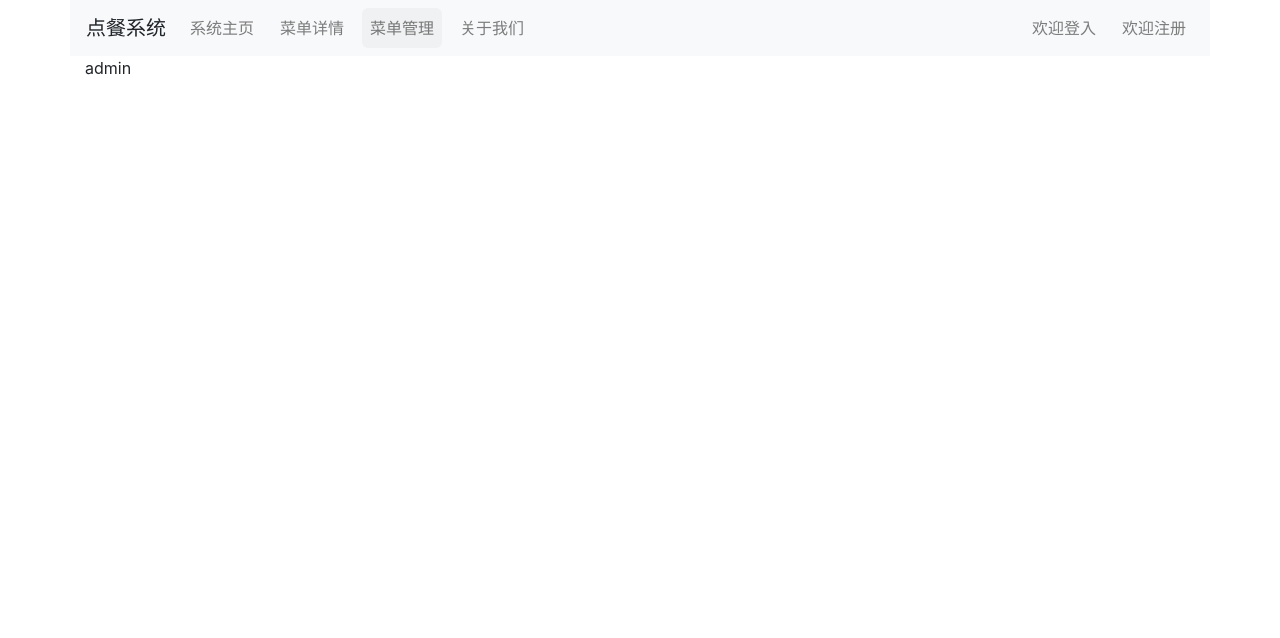
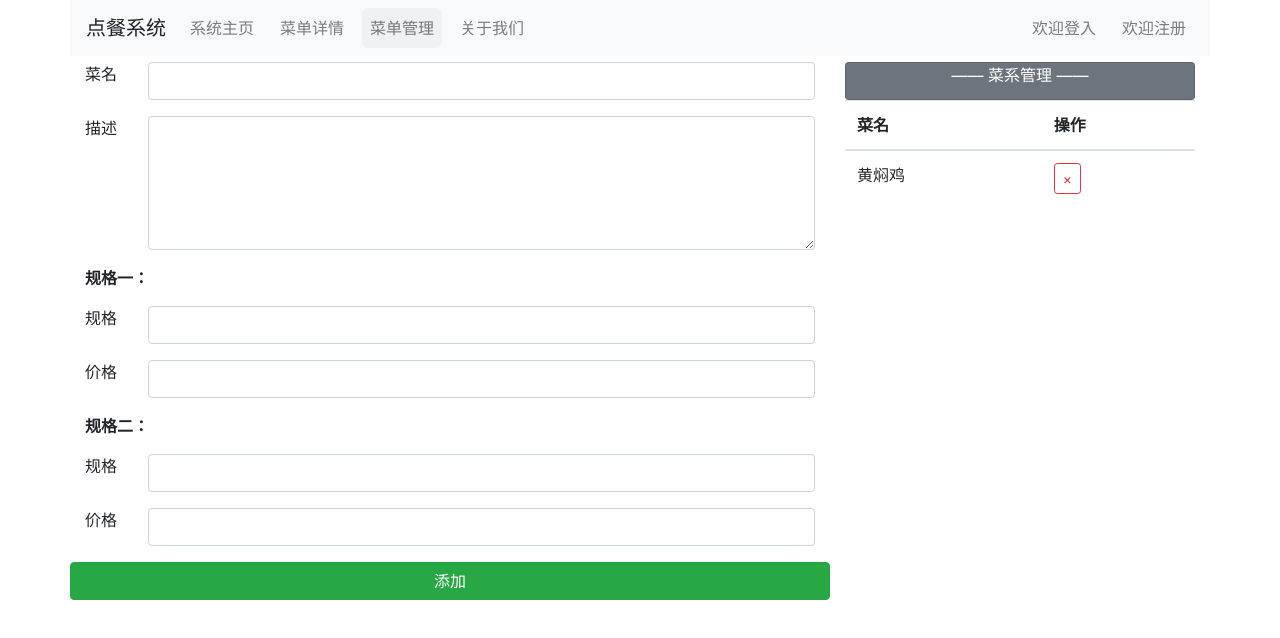
Before and after one commit to 526697296/Vue-OrderSystem, a Vue app: page /admin in a window 1280 px wide. Shown: the top 638 px of the page. Built offline with nearby package versions, Linux system fonts and the light colour scheme.

Commit message:
构建admin.vue

```diff
--- /dev/null
+++ b/src/components/Addcaixi.vue
@@ -0,0 +1,61 @@
+<template>
+  <div class="addcaixi">
+      <form>
+        <!-- <p class="text-muted">添加菜系：</p> -->
+        <div class="form-group row">
+            <label class="col-sm-1">菜名</label>
+            <div class="col-sm-11">
+                <input type="text" class="form-control" v-model="newp.name">
+            </div>
+        </div>
+        <div class="form-group row">
+            <label class="col-sm-1">描述</label>
+            <div class="col-sm-11">
+                <textarea rows="5" class="form-control" v-model="newp.description"></textarea>
+            </div>
+        </div>
+        <p><strong>规格一：</strong></p>
+        <div class="form-group row">
+            <label class="col-sm-1">规格</label>
+            <div class="col-sm-11">
+                <input type="text" class="form-control" v-model="newp.size1">
+            </div>
+        </div>
+        <div class="form-group row">
+            <label class="col-sm-1">价格</label>
+            <div class="col-sm-11">
+                <input type="text" class="form-control" v-model="newp.price1">
+            </div>
+        </div>
+        <p><strong>规格二：</strong></p>
+        <div class="form-group row">
+            <label class="col-sm-1">规格</label>
+            <div class="col-sm-11">
+                <input type="text" class="form-control" v-model="newp.size2">
+            </div>
+        </div>
+        <div class="form-group row">
+            <label class="col-sm-1">价格</label>
+            <div class="col-sm-11">
+                <input type="text" class="form-control" v-model="newp.price2">
+            </div>
+        </div>
+        <div class="form-group row">
+            <button type="button" class="btn btn-success btn-block">添加</button>
+        </div>
+      </form>
+  </div>
+</template>
+<script>
+export default {
+  name: "Addcaixi",
+  data() {
+    return {
+        newp:{}
+    };
+  },
+  components: {}
+}
+</script>
+<style scoped>
+</style>
--- a/src/components/Admin.vue
+++ b/src/components/Admin.vue
@@ -1,12 +1,35 @@
 <template>
-  <div id="admin">
-    admin
-
+  <div class="admin row">
+    <div class="col-sm-12 col-md-8">
+      <addcaixi></addcaixi>
+    </div>
+    <div class="col-sm-12 col-md-4">
+      <!-- <button class="btn btn-block btn-secondary">—— 菜系管理 ——</button> -->
+      <div class="card bg-secondary text-white">
+        <div class="card-title text-center">—— 菜系管理 ——</div>
+      </div>
+      <table class="table">
+        <thead class="table table-default">
+          <tr>
+            <th>菜名</th>
+            <th>操作</th>
+          </tr>
+        </thead>
+        <tbody>
+          <tr>
+            <td>黄焖鸡</td>
+            <td>
+              <button class="btn btn-sm btn-outline-danger">&times;</button>
+            </td>
+          </tr>
+        </tbody>
+      </table>
+    </div>
   </div>
 </template>
 
 <script>
-
+import Addcaixi from './Addcaixi.vue'
 export default {
   name: 'Admin',
   data(){
@@ -15,11 +38,13 @@ export default {
     }
   },
   components:{
-
+    Addcaixi
   }
 }
 </script>
 
 <style scoped>
-
+  .admin{
+    margin-top: 6px;
+  }
 </style>
--- a/src/components/Home.vue
+++ b/src/components/Home.vue
@@ -26,9 +26,9 @@ export default {
 }
 </script>
 <style scoped>
-  /* .home{
+  .home{
     margin-top: 6px;
-  } */
+  }
   .homes{
     background: url('../../src/assets/bg.jpg') no-repeat;
     height:85vh;
--- a/src/components/Login.vue
+++ b/src/components/Login.vue
@@ -1,5 +1,5 @@
 <template>
-  <div id="login">
+  <div class="login container">
     <div class="row">
       <div class="col-md-12 col-lg-12">
         <div class="card">
@@ -81,4 +81,7 @@ export default {
     border-radius: 6px;
     opacity: 0.5;
   }
+  .login{
+    margin-top: 6px;
+  }
 </style>
--- a/src/components/Menu.vue
+++ b/src/components/Menu.vue
@@ -25,7 +25,10 @@
     <!-- {{bascks}} -->
     <!-- 右侧购物车结构 -->
     <div class="col-sm-12 col-md-4">
-      <button class="btn btn-block btn-secondary">—— 购物车总览 ——</button>
+      <!-- <button class="btn btn-block btn-secondary">—— 购物车总览 ——</button> -->
+      <div class="card bg-secondary text-white">
+        <div class="card-title text-center">—— 购物车总览 ——</div>
+      </div>
       <!-- 进行判断购物车中是否有数据，在进行展示 -->
       <div v-if="bascks.length">
         <table class="table">
@@ -162,5 +165,7 @@ export default {
 </script>
 
 <style scoped>
-
+  .menu{
+    margin-top: 6px;
+  }
 </style>
--- a/src/components/Reg.vue
+++ b/src/components/Reg.vue
@@ -1,5 +1,5 @@
 <template>
-  <div id="reg">
+  <div class="reg container">
     <div class="row">
       <div class="col-md-12 col-lg-12">
         <div class="card">
@@ -68,4 +68,7 @@ export default {
     border-radius: 6px;
     opacity: 0.2;
   }
+  .reg{
+    margin-top: 6px;
+  }
 </style>
```
